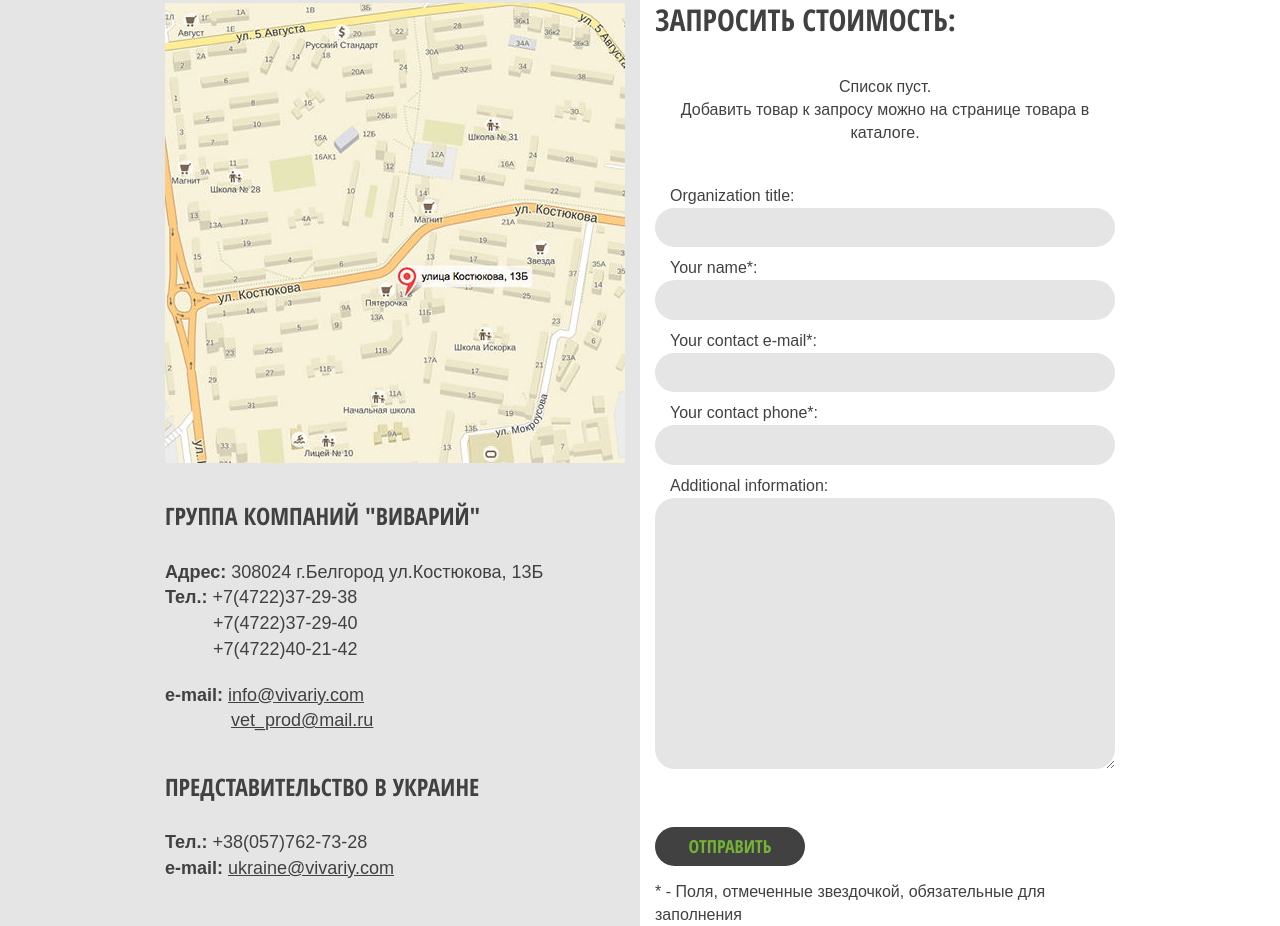
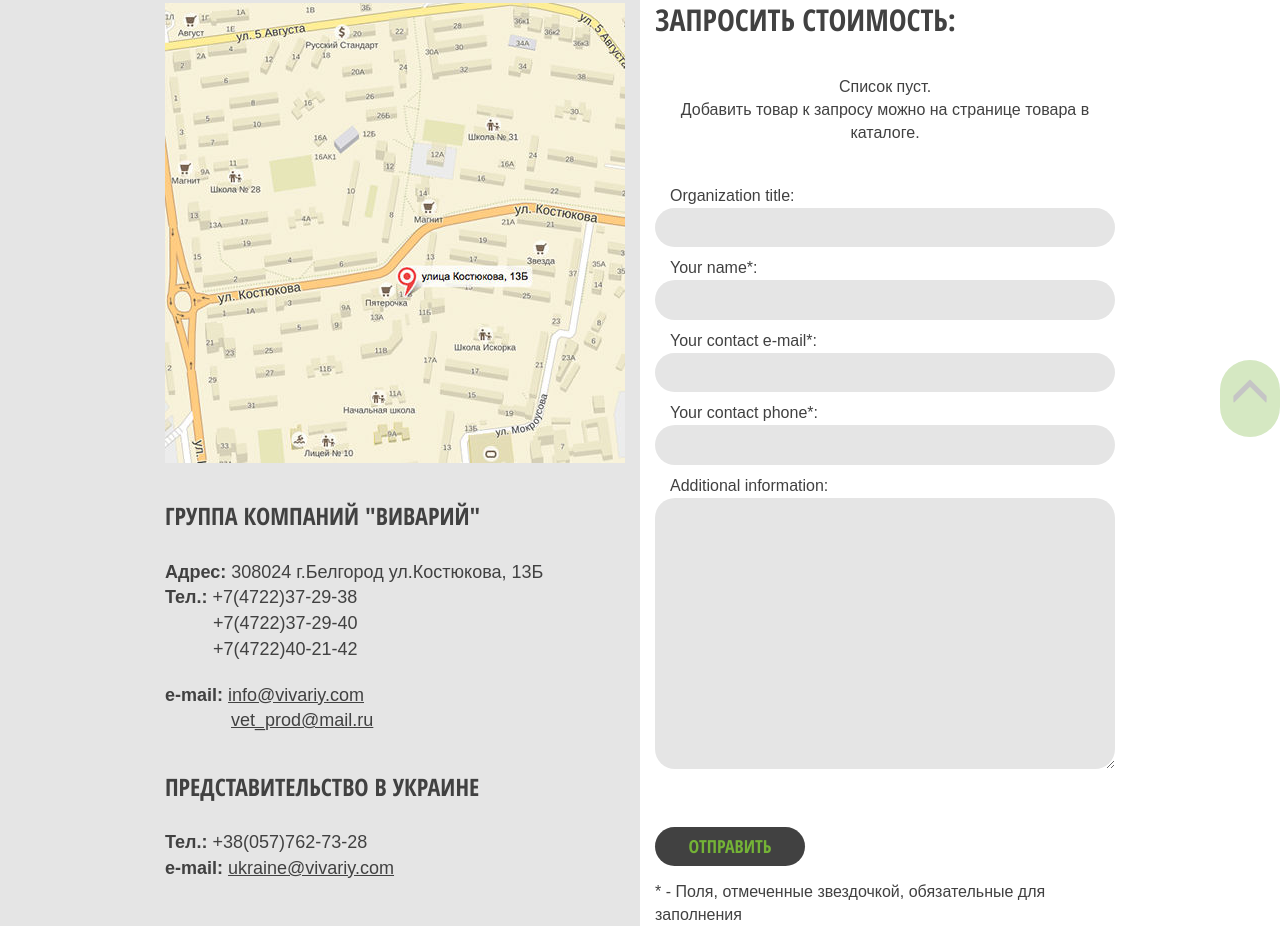
Before and after one commit to m-person/vivariy-site, a Django app: page /contacts/ in a window 1280 px wide. Shown: the part 363-1289 px from the top of the page. Run offline with Django 3.2, Linux system fonts and the light colour scheme; some libraries are stand-ins or nearby versions.

Commit message:
base template: added sticky button to fast home navigation

```diff
--- a/app/static/css/custom.css
+++ b/app/static/css/custom.css
@@ -226,6 +226,21 @@ footer a {
 footer .studio-logo {
     text-align: right;
     padding-top: 30px;
+}
+
+footer .back-to-top {
+    margin: 0;
+    font-size: 40px;
+    padding: 10px;
+    border-radius: 30px;
+    opacity: .3;
+    position: fixed;
+    bottom: 0;
+    right: 0;
+    z-index: 100;
+    text-decoration: none;
+    color: #414141;
+    background-color: #74b336;
 }
 
 /*-------- main page: carousel ---------*/
--- a/app/templates/base.html
+++ b/app/templates/base.html
@@ -119,6 +119,9 @@
                 </div>
             </div>
         </div>
+        <a href='#' class='back-to-top'>
+            <span class='glyphicon glyphicon-menu-up'></span>
+        </a>
     {% endblock %}
 </footer>
 
```
